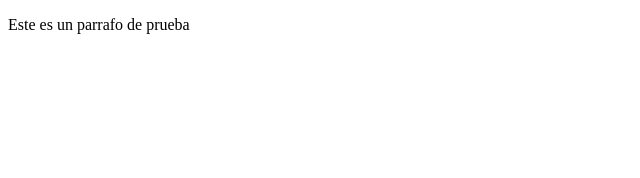
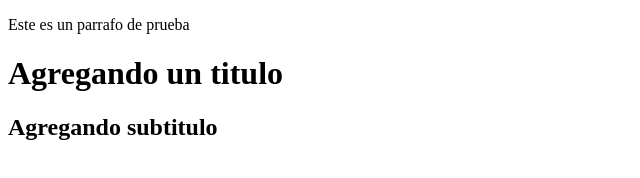
Before and after one commit to JaimeSerrano15/Taller-2-Prueba, a plain HTML site: page index.html in a window 1280 px wide. Shown: the whole page, without its empty margins (0-640 px from the left). Drawn offline with Linux system fonts and the light colour scheme.

Commit message:
Regresando los cambios commit 3

```diff
--- a/index.html
+++ b/index.html
@@ -8,5 +8,7 @@
 </head>
 <body>
     <p>Este es un parrafo de prueba</p>
+    <h1>Agregando un titulo</h1>
+    <h2>Agregando subtitulo</h2>
 </body>
 </html>
```
